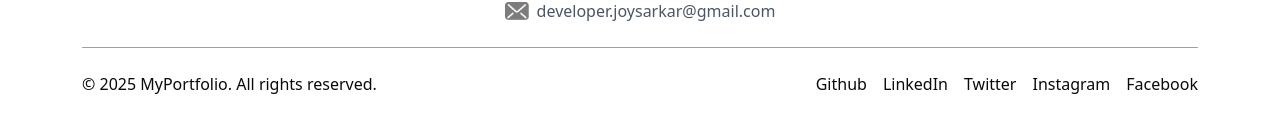
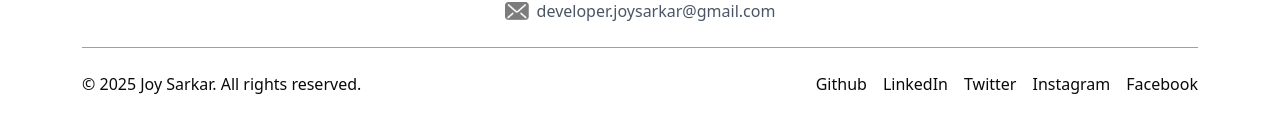
Before and after one commit to JoySarkarBD/portfolio, a Next.js app: page / in a window 1280 px wide. Shown: the part 4076-4208 px from the top of the page. Built offline with nearby package versions, Linux system fonts and the light colour scheme; a web font is replaced by a local one.

Commit message:
Update footer copyright text to reflect the correct name

```diff
--- a/src/app/_components/Footer.tsx
+++ b/src/app/_components/Footer.tsx
@@ -26,7 +26,7 @@ export default function Footer() {
       {/* Bottom section */}
       <div className='py-12 border-t border-gray-400 pt-6 flex flex-col sm:flex-row items-center justify-between gap-4 text-center sm:text-left mx-[5%]'>
         <p className='text-sm sm:text-base'>
-          © {new Date().getFullYear()} MyPortfolio. All rights reserved.
+          © {new Date().getFullYear()} Joy Sarkar. All rights reserved.
         </p>
 
         {/* Social Links */}
```
